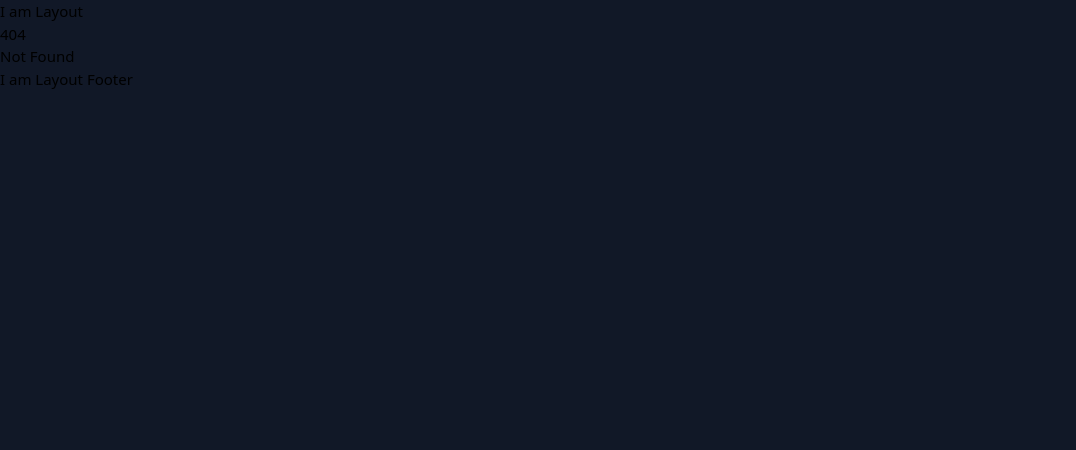
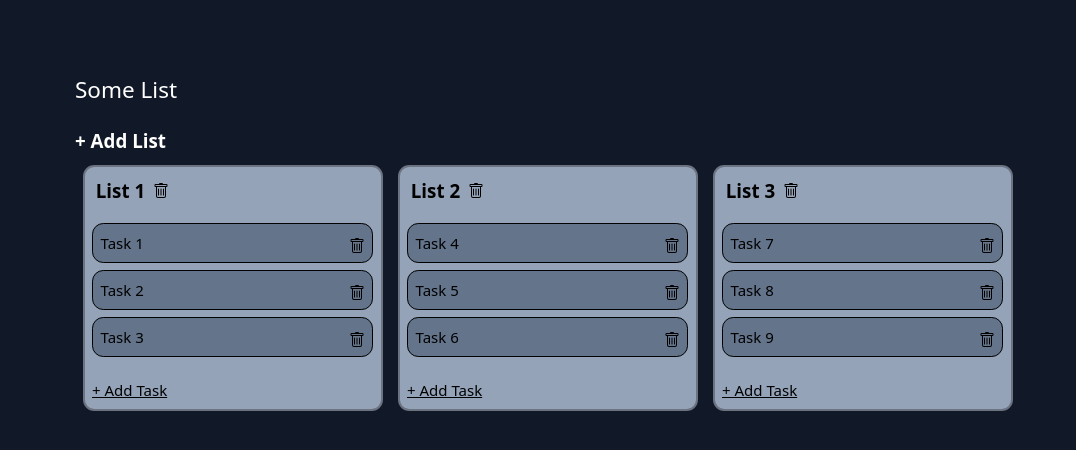
Before and after one commit to Henelllis/svelte-social-app, a SvelteKit app: page /task-manager in a window 1280 px wide. Before the commit this address had no page. Shown: the top 450 px of the page, without its empty margins (0-1076 px from the left). Built offline with nearby package versions, Linux system fonts and the light colour scheme.

Commit message:
big dump of formatting

```diff
--- /dev/null
+++ b/src/components/task-manager/TaskItem.svelte
@@ -0,0 +1,29 @@
+<script>
+  export let taskDescription = "default task description";
+</script>
+
+<div class="flex-it border border-solid p-2 rounded-xl bg-slate-500 mb-2 cursor-pointer">
+  <div class="flex-it">
+    <div class="flex-it flex-row">
+      <div class="flex flex-1">{taskDescription}</div>
+      <div class="flex items-end hover:text-red-600">
+        <svg
+          xmlns="http://www.w3.org/2000/svg"
+          width="16"
+          height="16"
+          fill="currentColor"
+          class="bi bi-trash"
+          viewBox="0 0 16 16"
+        >
+          <path
+            d="M5.5 5.5A.5.5 0 0 1 6 6v6a.5.5 0 0 1-1 0V6a.5.5 0 0 1 .5-.5zm2.5 0a.5.5 0 0 1 .5.5v6a.5.5 0 0 1-1 0V6a.5.5 0 0 1 .5-.5zm3 .5a.5.5 0 0 0-1 0v6a.5.5 0 0 0 1 0V6z"
+          />
+          <path
+            fill-rule="evenodd"
+            d="M14.5 3a1 1 0 0 1-1 1H13v9a2 2 0 0 1-2 2H5a2 2 0 0 1-2-2V4h-.5a1 1 0 0 1-1-1V2a1 1 0 0 1 1-1H6a1 1 0 0 1 1-1h2a1 1 0 0 1 1 1h3.5a1 1 0 0 1 1 1v1zM4.118 4 4 4.059V13a1 1 0 0 0 1 1h6a1 1 0 0 0 1-1V4.059L11.882 4H4.118zM2.5 3V2h11v1h-11z"
+          />
+        </svg>
+      </div>
+    </div>
+  </div>
+</div>
--- /dev/null
+++ b/src/components/task-manager/TaskList.svelte
@@ -0,0 +1,39 @@
+<script>
+  import TaskItem from "./TaskItem.svelte";
+
+  export let task;
+</script>
+
+<div class="flex-it h-full w-80 max-w-sm min-h-full m-2 my-0">
+  <div class="bg-slate-400 flex-it rounded-xl max-h-full border-2 border-gray-500">
+    <div class="flex-it m-3">
+      <div class="flex-it flex-row">
+        <div class="text-xl text-left font-bold mr-2">{task.text}</div>
+        <div class="flex hover:text-red-600 items-center">
+          <svg
+            xmlns="http://www.w3.org/2000/svg"
+            width="16"
+            height="16"
+            fill="currentColor"
+            class="bi bi-trash"
+            viewBox="0 0 16 16"
+          >
+            <path
+              d="M5.5 5.5A.5.5 0 0 1 6 6v6a.5.5 0 0 1-1 0V6a.5.5 0 0 1 .5-.5zm2.5 0a.5.5 0 0 1 .5.5v6a.5.5 0 0 1-1 0V6a.5.5 0 0 1 .5-.5zm3 .5a.5.5 0 0 0-1 0v6a.5.5 0 0 0 1 0V6z"
+            />
+            <path
+              fill-rule="evenodd"
+              d="M14.5 3a1 1 0 0 1-1 1H13v9a2 2 0 0 1-2 2H5a2 2 0 0 1-2-2V4h-.5a1 1 0 0 1-1-1V2a1 1 0 0 1 1-1H6a1 1 0 0 1 1-1h2a1 1 0 0 1 1 1h3.5a1 1 0 0 1 1 1v1zM4.118 4 4 4.059V13a1 1 0 0 0 1 1h6a1 1 0 0 0 1-1V4.059L11.882 4H4.118zM2.5 3V2h11v1h-11z"
+            />
+          </svg>
+        </div>
+      </div>
+    </div>
+    <div class="overflow-x-hidden overflow-y-auto with-scrollbar p-2">
+      {#each task.items as item (item.id)}
+        <TaskItem taskDescription={item.text} />
+      {/each}
+    </div>
+    <button class="underline flex p-2"> + Add Task </button>
+  </div>
+</div>
--- a/src/routes/+layout.svelte
+++ b/src/routes/+layout.svelte
@@ -3,12 +3,5 @@
 </script>
 
 
-<div>
-    I am Layout
-</div>
 
 <slot />
-
-<div>
-    I am Layout Footer
-</div>
--- /dev/null
+++ b/src/routes/task-manager/+layout.svelte
@@ -0,0 +1,3 @@
+<div class="flex-it p-10 h-full overflow-hidden">
+  <slot />
+</div>
--- /dev/null
+++ b/src/routes/task-manager/+page.svelte
@@ -0,0 +1,46 @@
+<script>
+  import TaskList from "../../components/task-manager/TaskList.svelte";
+  const taskList = [
+    {
+      id: "l-1",
+      text: "List 1",
+      items: [
+        { id: "t-1", text: "Task 1" },
+        { id: "t-2", text: "Task 2" },
+        { id: "t-3", text: "Task 3" }
+      ]
+    },
+    {
+      id: "l-2",
+      text: "List 2",
+      items: [
+        { id: "t-4", text: "Task 4" },
+        { id: "t-5", text: "Task 5" },
+        { id: "t-6", text: "Task 6" }
+      ]
+    },
+    {
+      id: "l-3",
+      text: "List 3",
+      items: [
+        { id: "t-7", text: "Task 7" },
+        { id: "t-8", text: "Task 8" },
+        { id: "t-9", text: "Task 9" }
+      ]
+    }
+  ];
+</script>
+
+<div class="p-10 h-full">
+  <div class="text-white text-2xl mb-6">Some List</div>
+  <button class="text-xl mb-3 text-white font-bold cursor-pointer hover:underline flex items-start">
+    + Add List
+  </button>
+  <div class="flex-it h-full">
+    <div class="flex-it flex-row rounded-xl h-full">
+      {#each taskList as task (task.id)}
+        <TaskList {task} />
+      {/each}
+    </div>
+  </div>
+</div>
```
